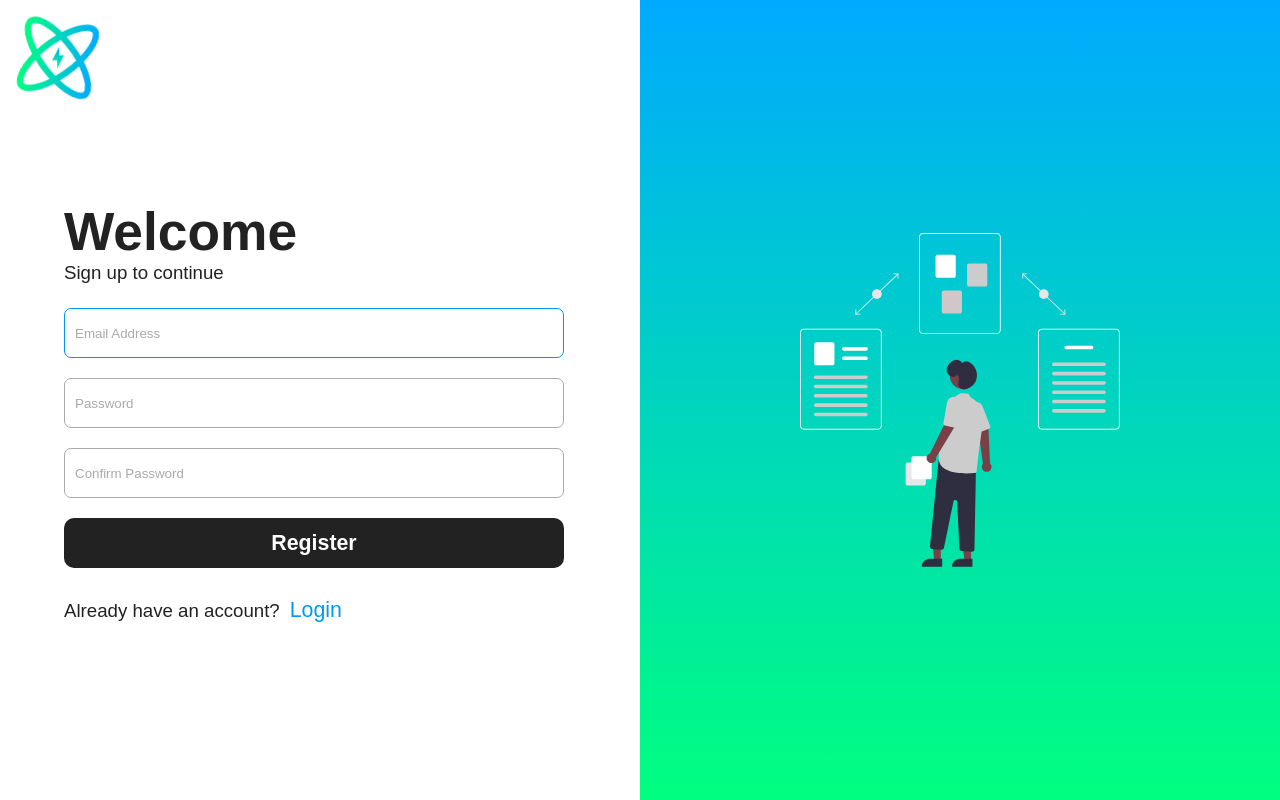
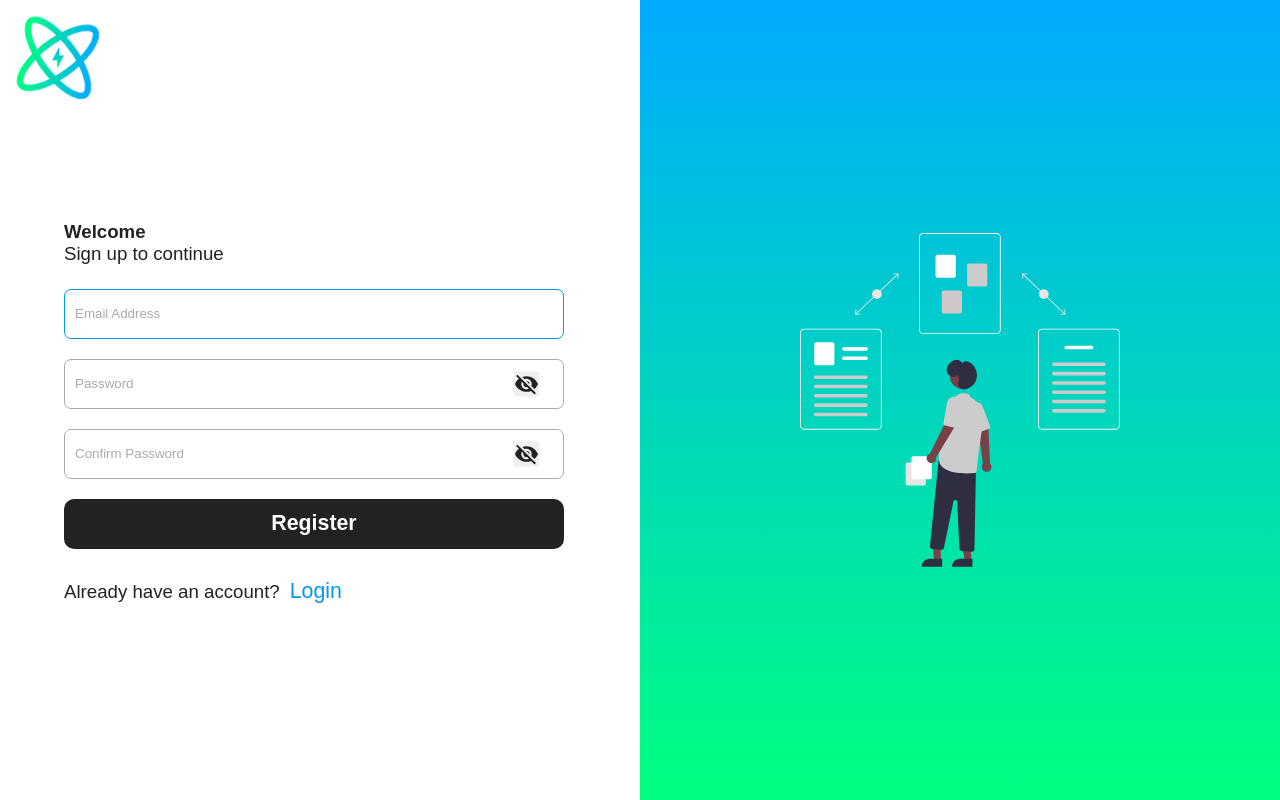
Before and after one commit to N-eeraj/notes-ui, a React (Vite) app: page /register in a window 1280 px wide. Built offline with nearby package versions, Linux system fonts and the light colour scheme; no server answers; a web font is replaced by a local one.

Commit message:
Password visibilty toggle & refactor

```diff
--- a/src/components/UI/button.jsx
+++ b/src/components/UI/button.jsx
@@ -1,8 +1,9 @@
 import '@styles/components/UI/button.css'
 
-const Button = ({ stateChanger, text, loading, disabled }) => {
+const Button = ({ stateChanger, text, loading, disabled, ...props }) => {
     return (
         <button
+            className={` primary-button ${props.className} `}
             disabled={ disabled || loading }
             onClick={ stateChanger }>
             { loading ? 'Loading...' : text }
--- a/src/components/UI/input.jsx
+++ b/src/components/UI/input.jsx
@@ -1,12 +1,29 @@
+import { useState } from 'react'
+
 import '@styles/components/UI/input.css'
 
 const Input = ({ stateChanger, type, placeholder, focus }) => {
+    const [passwordVisiblity, setPasswordVisiblity] = useState(false)
+
+    const togglePasswordVisibility = () => {
+        setPasswordVisiblity(visibility => !visibility)
+    }
+
     return (
-        <input
-            type={ type }
-            placeholder={ placeholder }
-            onInput={ e => stateChanger(e.target.value) }
-            autoFocus={ focus } />
+        <div className='input-wrapper'>
+            <input
+                type={ passwordVisiblity ? 'text' : type }
+                placeholder={ placeholder }
+                onInput={ e => stateChanger(e.target.value) }
+                autoFocus={ focus }
+                className='custom-input' />
+            {
+                type === 'password' &&
+                <button
+                    className={ `password-toggle ${passwordVisiblity ? 'show' : 'hide'}`}
+                    onClick={ togglePasswordVisibility } />
+            }
+        </div>
     )
 }
 
--- a/src/components/UI/text.jsx
+++ b/src/components/UI/text.jsx
@@ -4,10 +4,10 @@ const Text = ({ type, content }) => {
     let text
     switch (type) {
         case 'title':
-            text = <h1 className='text'>{ content }</h1>
+            text = <h1 className='text title'>{ content }</h1>
             break
         case 'sub-title':
-            text = <strong className='text'>{ content }</strong>
+            text = <strong className='text sub-title'>{ content }</strong>
             break
         default:
             text = <span className='text'>{ content }</span>
--- a/src/pages/login.jsx
+++ b/src/pages/login.jsx
@@ -78,7 +78,8 @@ const Login = () => {
                     <Button
                         stateChanger={ validateInputs }
                         text='Login'
-                        loading={ loading } />
+                        loading={ loading }
+                        className='submit' />
                 </div>
 
                 <Invite
--- a/src/pages/register.jsx
+++ b/src/pages/register.jsx
@@ -85,7 +85,8 @@ const Register = () => {
                     <Button
                         stateChanger={ validateInputs }
                         text='Register'
-                        loading={ loading } />
+                        loading={ loading }
+                        className='submit' />
                 </div>
 
                 <Invite
--- a/src/styles/components/UI/button.css
+++ b/src/styles/components/UI/button.css
@@ -1,4 +1,4 @@
-button {
+.primary-button {
     height: 50px;
     padding: 5px;
     border-radius: 10px;
--- a/src/styles/components/UI/input.css
+++ b/src/styles/components/UI/input.css
@@ -1,15 +1,37 @@
-input {
+.input-wrapper {
+    position: relative;
+    min-width: 200px;
+}
+
+.custom-input {
     height: 50px;
-    min-width: 200px;
+    width: 100%;
     padding: 5px 10px;
     border: 1px solid var(--light-grey);
     border-radius: 7px;
 }
 
-input::placeholder {
+.custom-input::placeholder {
     color: var(--light-grey);
 }
 
-input:focus, input:active {
+.custom-input:focus, .custom-input:active {
     border-color: var(--primary);
 }
+
+.password-toggle {
+    position: absolute;
+    top: 50%;
+    right: 5%;
+    width: 25px;
+    height: 25px;
+    transform: translateY(-50%);
+    background-size: contain;
+    cursor: pointer;
+}
+.password-toggle.show {
+    background-image: url('/icons/password-show.svg');
+}
+.password-toggle.hide {
+    background-image: url('/icons/password-hide.svg');
+}
--- a/src/styles/components/UI/text.css
+++ b/src/styles/components/UI/text.css
@@ -1,33 +1,33 @@
-h1 {
+.title {
     font-size: 30pt;
 }
-strong {
+.sub-title {
     font-size: 20pt;
 }
-span {
+.text {
     font-size: 14pt;
 }
 
 @media (min-width: 600px) {
-    h1 {
+    .title {
         font-size: 52pt;
     }
-    strong {
+    .sub-title {
         font-size: 36pt;
     }
-    span {
+    .text {
         font-size: 22pt;
     }
 }
 
 @media (min-width: 900px) {
-    h1 {
+    .title {
         font-size: 40pt;
     }
-    strong {
+    .sub-title {
         font-size: 24pt;
     }
-    span {
+    .text {
         font-size: 14pt;
     }
 }
--- a/src/styles/layouts/user-form.css
+++ b/src/styles/layouts/user-form.css
@@ -18,7 +18,7 @@
     margin-top: min(3vh, 25px);
 }
 
-.form > button {
+.submit {
     background-color: var(--dark-grey);
     color: #FFF;
 }
```
Also changed, not shown: public/icons/password-hide.svg (added), public/icons/password-show.svg (added).
